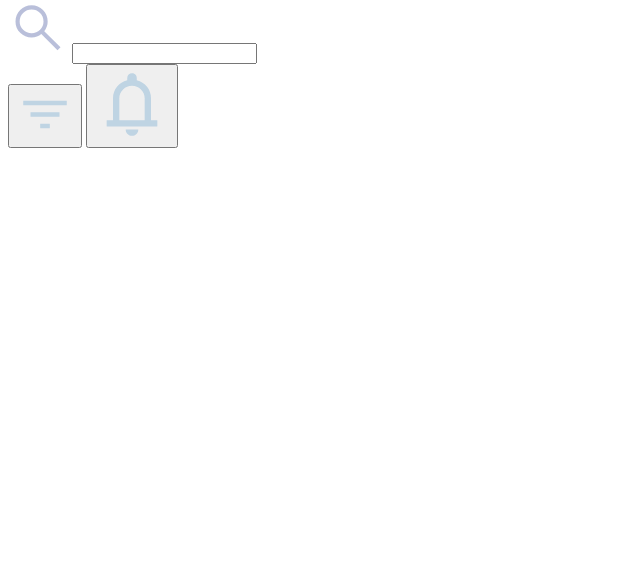
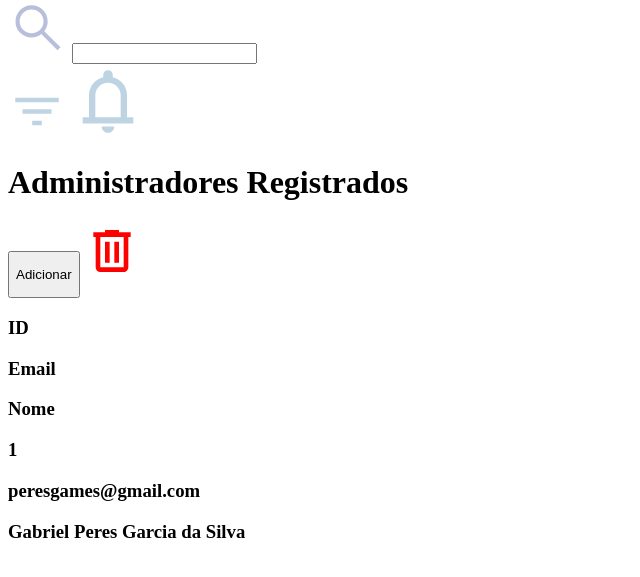
Before and after one commit to Sinara-project/sinara-landing-page, a plain HTML site: page pages/Admin.html in a window 1280 px wide. Shown: the part 29-606 px from the top of the page, without its empty margins (0-640 px from the left). Drawn offline with Linux system fonts and the light colour scheme.

Commit message:
feat/1o-ano/DS1-186/adicionando-main

```diff
--- a/pages/Admin.html
+++ b/pages/Admin.html
@@ -12,8 +12,27 @@
             <img id="icone-lupa" src="/img/lupa.svg" alt="lupa">
             <input type="search">
         </div>
-        <button><img src="/img/filtro.svg" alt="filtro"></button>
-        <button><img src="/img/sino.svg" alt="notificação"></button>
+        <a href=""><img src="/img/filtro.svg" alt="filtro"></a>
+        <a href=""><img src="/img/sino.svg" alt="notificação"></a>
     </header>
+
+    <main>
+        <h1>Administradores Registrados</h1>
+        <button><p>Adicionar</p></button>
+        <a href=""><img src="/img/lixo.svg" alt="deleta-usuario"></a>
+
+        <div id="externo">
+            <div id="container">
+                <h3 class="topico">ID</h3>
+                <h3 class="topico">Email</h3>
+                <h3 class="topico">Nome</h3>
+
+                <h3 class="dados">1</h3>
+                <h3 class="dados">peresgames@gmail.com</h3>
+                <h3 class="dados">Gabriel Peres Garcia da Silva</h3>
+            </div>
+        </div>
+
+    </main>
 </body>
 </html>
```
Also changed, not shown: img/lixo.svg (added).
